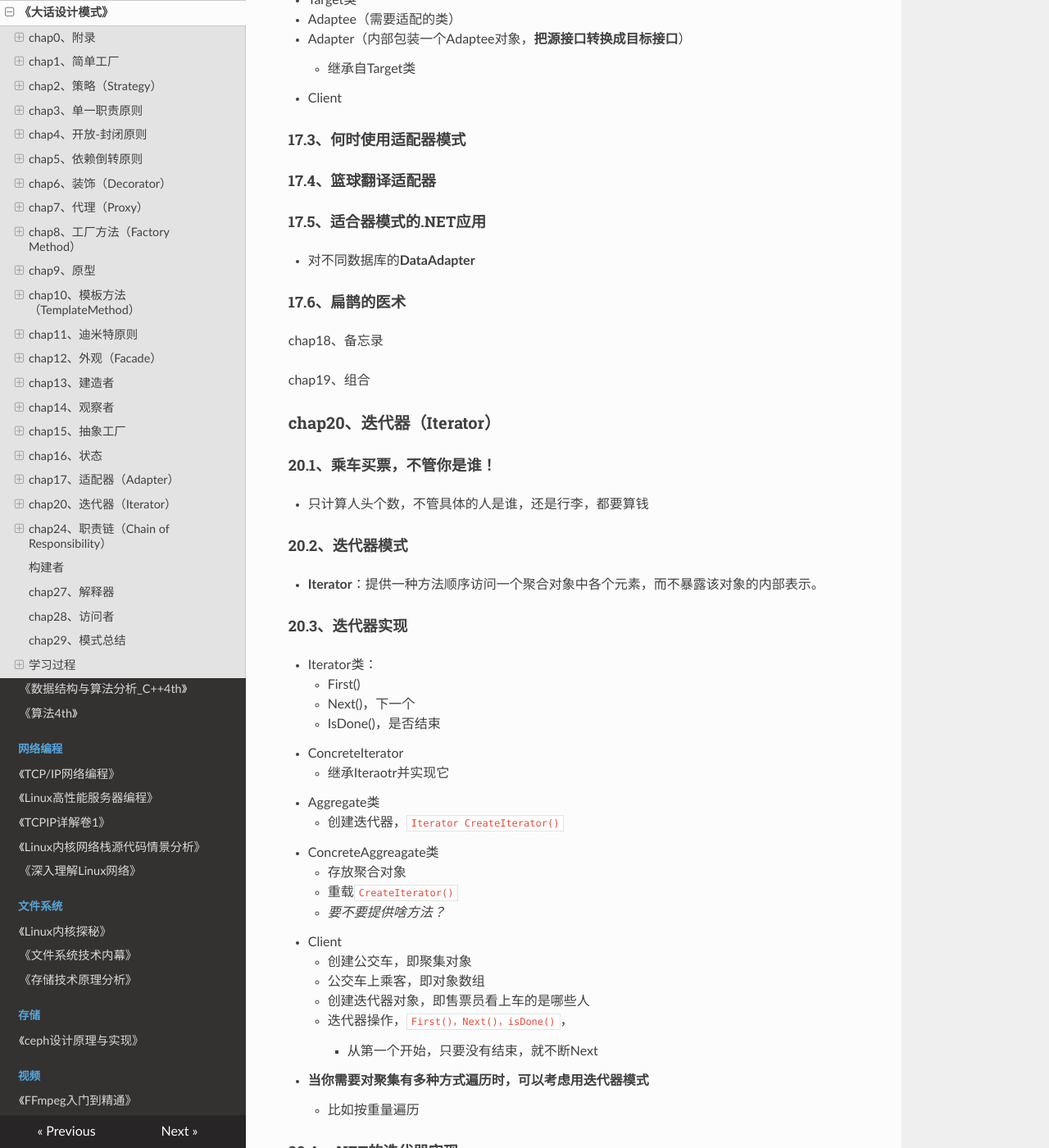
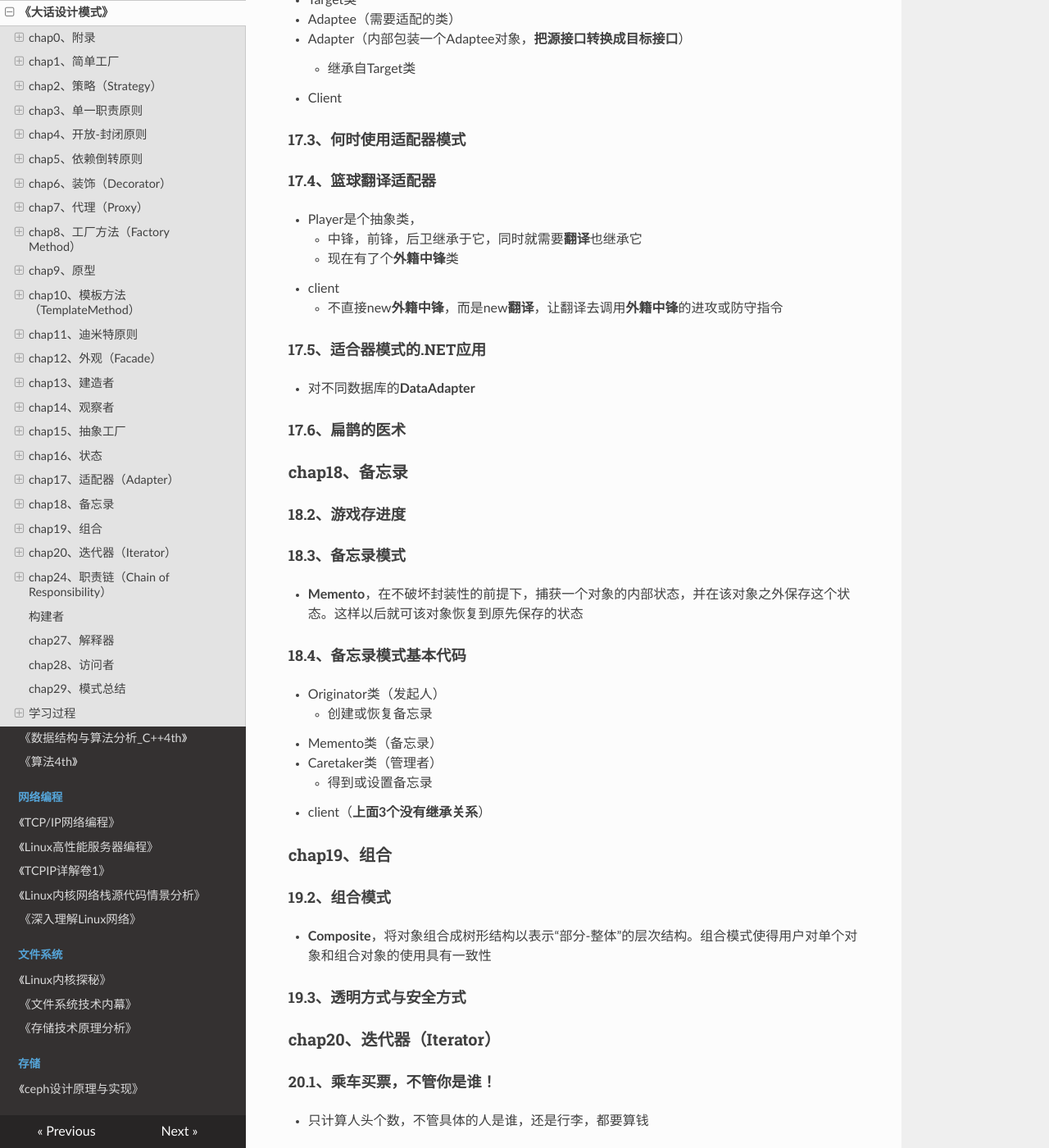
Before and after one commit to wolflion/booknotes, an MkDocs documentation site: the page built from docs/408/大话设计模式.md, in a window 1280 px wide and 1400 px high, scrolled down 16534 px. Shown: the whole window at 82% size. Built offline with MkDocs 1.6.1, drawn with Linux system fonts in a browser that asks for light colours; nearby versions of some CDN libraries.

Commit message:
Update 大话设计模式.md

```diff
--- a/docs/408/大话设计模式.md
+++ b/docs/408/大话设计模式.md
@@ -640,15 +640,42 @@
 
 #### 17.4、篮球翻译适配器
 
++ Player是个抽象类，
+  + 中锋，前锋，后卫继承于它，同时就需要**翻译**也继承它
+  + 现在有了个**外籍中锋**类
++ client
+  + 不直接new**外籍中锋**，而是new**翻译**，让翻译去调用**外籍中锋**的进攻或防守指令
+
 #### 17.5、适合器模式的.NET应用
 
 + 对不同数据库的**DataAdapter**
 
 #### 17.6、扁鹊的医术
 
-chap18、备忘录
+### chap18、备忘录
 
-chap19、组合
+#### 18.2、游戏存进度
+
+#### 18.3、备忘录模式
+
++ **Memento**，在不破坏封装性的前提下，捕获一个对象的内部状态，并在该对象之外保存这个状态。这样以后就可该对象恢复到原先保存的状态
+
+#### 18.4、备忘录模式基本代码
+
++ Originator类（发起人）
+  + 创建或恢复备忘录
++ Memento类（备忘录）
++ Caretaker类（管理者）
+  + 得到或设置备忘录
++ client（**上面3个没有继承关系**）
+
+### chap19、组合
+
+#### 19.2、组合模式
+
++ **Composite**，将对象组合成树形结构以表示“部分-整体”的层次结构。组合模式使得用户对单个对象和组合对象的使用具有一致性
+
+#### 19.3、透明方式与安全方式
 
 ### chap20、迭代器（Iterator）
 
```
